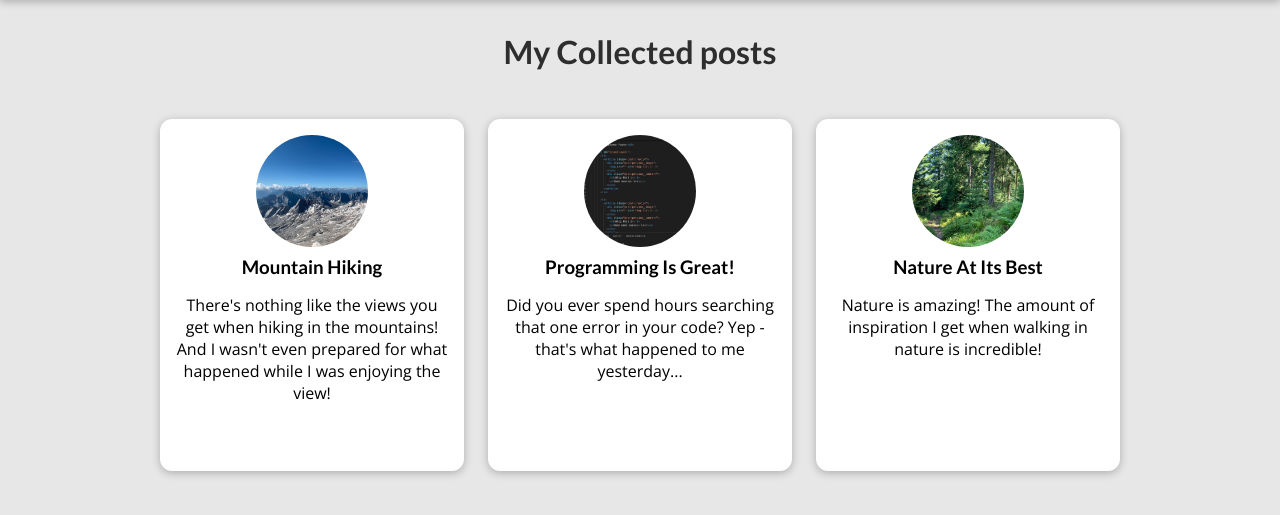
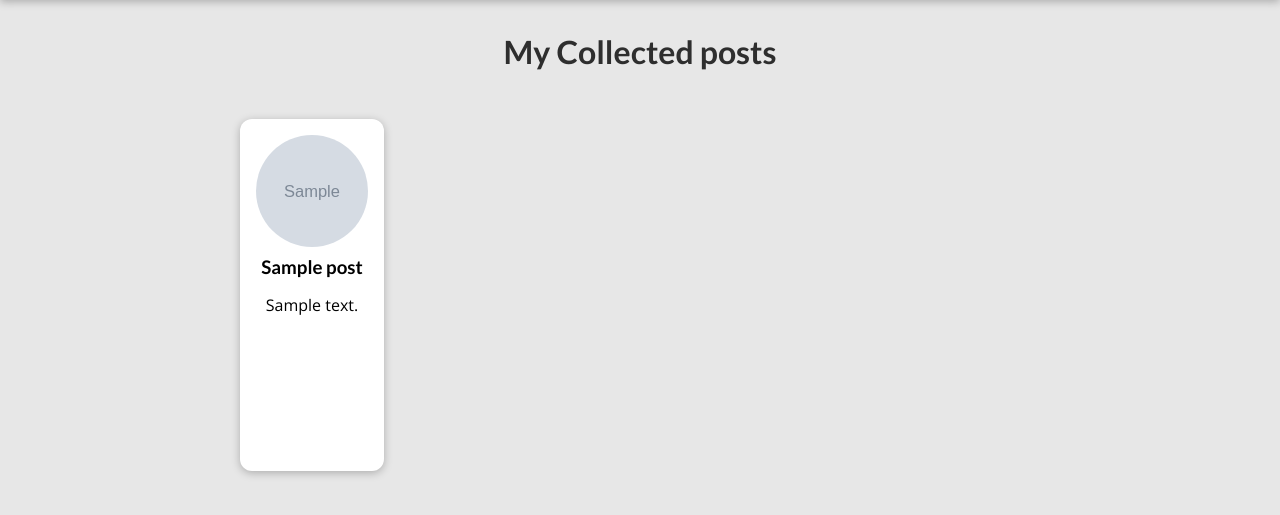
Before and after one commit to dshaby/django-app, a Django app: page /posts in a window 1280 px wide. Shown: the part 80-595 px from the top of the page. Run offline with Django 5.2, Linux system fonts and the light colour scheme; tables that the repository leaves empty hold one stand-in row (values such as "Sample post"); grey boxes marked "Sample" are stand-in pictures.

Commit message:
retrieves posts from database

```diff
--- a/blog/templates/blog/includes/post-preview.html
+++ b/blog/templates/blog/includes/post-preview.html
@@ -3,7 +3,7 @@
 <li>
     <article class="post">
         <a href="{% url "post-detail-page" slug=post.slug %}">
-            <img src="{% static "blog/images/"|add:post.image %}" alt="{{post.title}}" />
+            <img src="{% static "blog/images/"|add:post.image_name %}" alt="{{post.title}}" />
             <div class="post__content">
                 <h3>{{post.title}}</h3>
                 <p>{{post.excerpt}}</p>
--- a/blog/templates/blog/post-detail.html
+++ b/blog/templates/blog/post-detail.html
@@ -13,7 +13,7 @@
     <section id="summary">
         <h2>{{post.title}}</h2>
         <article>
-            <img src="{% static "blog/images/"|add:post.image %}" alt="{{post.title}}" />
+            <img src="{% static "blog/images/"|add:post.image_name %}" alt="{{post.title}}" />
             <address>{{post.author}}</address>
             <div>Last updated on <time>{{post.date|date:"d M y"}}</time></div>
         </article>
--- a/blog/views.py
+++ b/blog/views.py
@@ -1,72 +1,9 @@
-from django.shortcuts import render
-from datetime import date
-
-# Create your views here.
-all_posts = [
-    {
-        "slug": "hike-in-the-mountains",
-        "image": "mountains.jpg",
-        "author": "Daniel",
-        "date": date(2021, 7, 21),
-        "title": "Mountain Hiking",
-        "excerpt": "There's nothing like the views you get when hiking in the mountains! And I wasn't even prepared for what happened while I was enjoying the view!",
-        "content": """
-        Lorem ipsum dolor sit amet consectetur adipisicing elit. Laboriosam laudantium debitis porro veritatis rerum. Quae exercitationem nulla a error, suscipit molestias aliquid temporibus labore minus distinctio cum ipsum, voluptatibus necessitatibus?
-        Lorem ipsum dolor sit amet consectetur adipisicing elit. Laboriosam laudantium debitis porro veritatis rerum. Quae exercitationem nulla a error, suscipit molestias aliquid temporibus labore minus distinctio cum ipsum, voluptatibus necessitatibus?
-        Lorem ipsum dolor sit amet consectetur adipisicing elit. Laboriosam laudantium debitis porro veritatis rerum. Quae exercitationem nulla a error, suscipit molestias aliquid temporibus labore minus distinctio cum ipsum, voluptatibus necessitatibus?
-        """,
-    },
-    {
-        "slug": "programming-is-fun",
-        "image": "coding.jpg",
-        "author": "Daniel",
-        "date": date(2022, 3, 10),
-        "title": "Programming Is Great!",
-        "excerpt": "Did you ever spend hours searching that one error in your code? Yep - that's what happened to me yesterday...",
-        "content": """
-          Lorem ipsum dolor sit amet consectetur adipisicing elit. Officiis nobis
-          aperiam est praesentium, quos iste consequuntur omnis exercitationem quam
-          velit labore vero culpa ad mollitia? Quis architecto ipsam nemo. Odio.
-
-          Lorem ipsum dolor sit amet consectetur adipisicing elit. Officiis nobis
-          aperiam est praesentium, quos iste consequuntur omnis exercitationem quam
-          velit labore vero culpa ad mollitia? Quis architecto ipsam nemo. Odio.
-
-          Lorem ipsum dolor sit amet consectetur adipisicing elit. Officiis nobis
-          aperiam est praesentium, quos iste consequuntur omnis exercitationem quam
-          velit labore vero culpa ad mollitia? Quis architecto ipsam nemo. Odio.
-        """
-    },
-    {
-        "slug": "into-the-woods",
-        "image": "woods.jpg",
-        "author": "Daniel",
-        "date": date(2020, 8, 5),
-        "title": "Nature At Its Best",
-        "excerpt": "Nature is amazing! The amount of inspiration I get when walking in nature is incredible!",
-        "content": """
-          Lorem ipsum dolor sit amet consectetur adipisicing elit. Officiis nobis
-          aperiam est praesentium, quos iste consequuntur omnis exercitationem quam
-          velit labore vero culpa ad mollitia? Quis architecto ipsam nemo. Odio.
-
-          Lorem ipsum dolor sit amet consectetur adipisicing elit. Officiis nobis
-          aperiam est praesentium, quos iste consequuntur omnis exercitationem quam
-          velit labore vero culpa ad mollitia? Quis architecto ipsam nemo. Odio.
-
-          Lorem ipsum dolor sit amet consectetur adipisicing elit. Officiis nobis
-          aperiam est praesentium, quos iste consequuntur omnis exercitationem quam
-          velit labore vero culpa ad mollitia? Quis architecto ipsam nemo. Odio.
-        """
-    }
-]
+from django.shortcuts import render, get_object_or_404
+from .models import Post
 
 
-def get_date(post):
-    return post.get('date')
-
 def starting_page(request):
-    sorted_posts = sorted(all_posts, key=get_date)
-    latest_posts = sorted_posts[-3:]
+    latest_posts = Post.objects.all().order_by("-date")[:3]
 
     return render(request, "blog/index.html", {
         "posts": latest_posts
@@ -74,13 +11,14 @@ def starting_page(request):
 
 
 def posts(request):
+    all_posts = Post.objects.all().order_by("-date")
     return render(request, "blog/all-posts.html", {
         "all_posts": all_posts
     })
 
 
 def post_detail(request, slug):
-    identified_post = next(post for post in all_posts if post['slug'] == slug)
+    identified_post = get_object_or_404(Post, slug=slug)
     return render(request, "blog/post-detail.html", {
         "post": identified_post
     })
```
